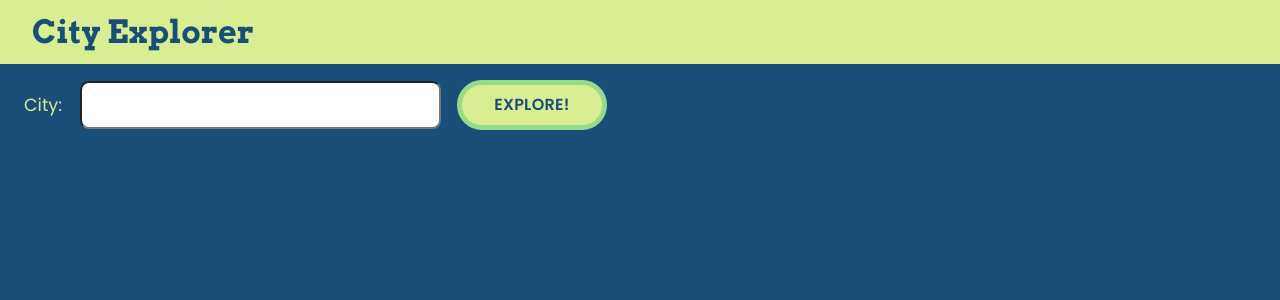
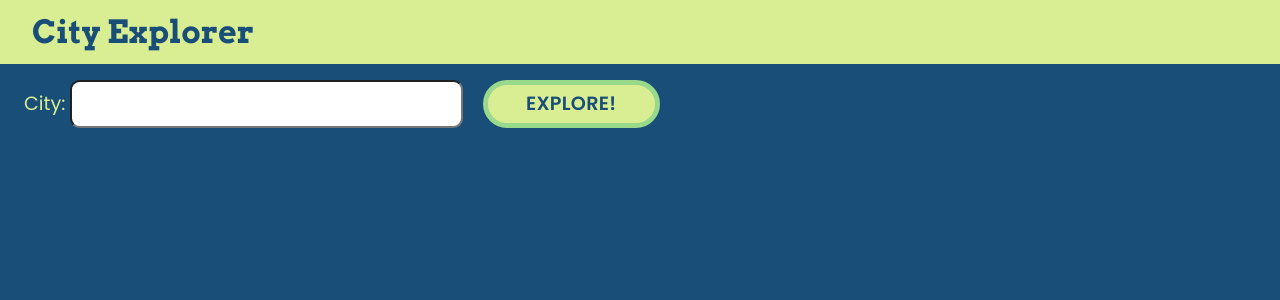
Before and after one commit to leemander/city-explorer, a React (Vite) app: page / in a window 1280 px wide. Shown: the top 300 px of the page. Built offline with nearby package versions, Linux system fonts and the light colour scheme; no server answers; a web font is replaced by a local one.

Commit message:
Adjust style

```diff
--- a/src/App.css
+++ b/src/App.css
@@ -107,19 +107,19 @@ form {
   align-items: center;
   display: flex;
   gap: 1em;
+  font-size: 1.2rem;
 }
 
 form > label {
   align-items: center;
   display: flex;
-  gap: 1em;
-  font-size: 1.1rem;
+  gap: 0.25em;
 }
 
 input {
   border-radius: 0.5em;
   max-width: 25em;
-  padding: 0.5em;
+  padding: 0.4em 0.5em;
 }
 
 input:focus {
@@ -135,7 +135,7 @@ form > button {
   font: inherit;
   font-weight: 600;
   letter-spacing: 0.25px;
-  padding: 0.5em 2em;
+  padding: 0.25em 2em;
   text-transform: uppercase;
 }
 
@@ -156,6 +156,8 @@ article h2 {
 
 article img {
   aspect-ratio: 1;
+  border: 5px solid #99d98c;
+  border-radius: 0.5em;
   margin: 1em 0;
   width: 500px;
 }
```
